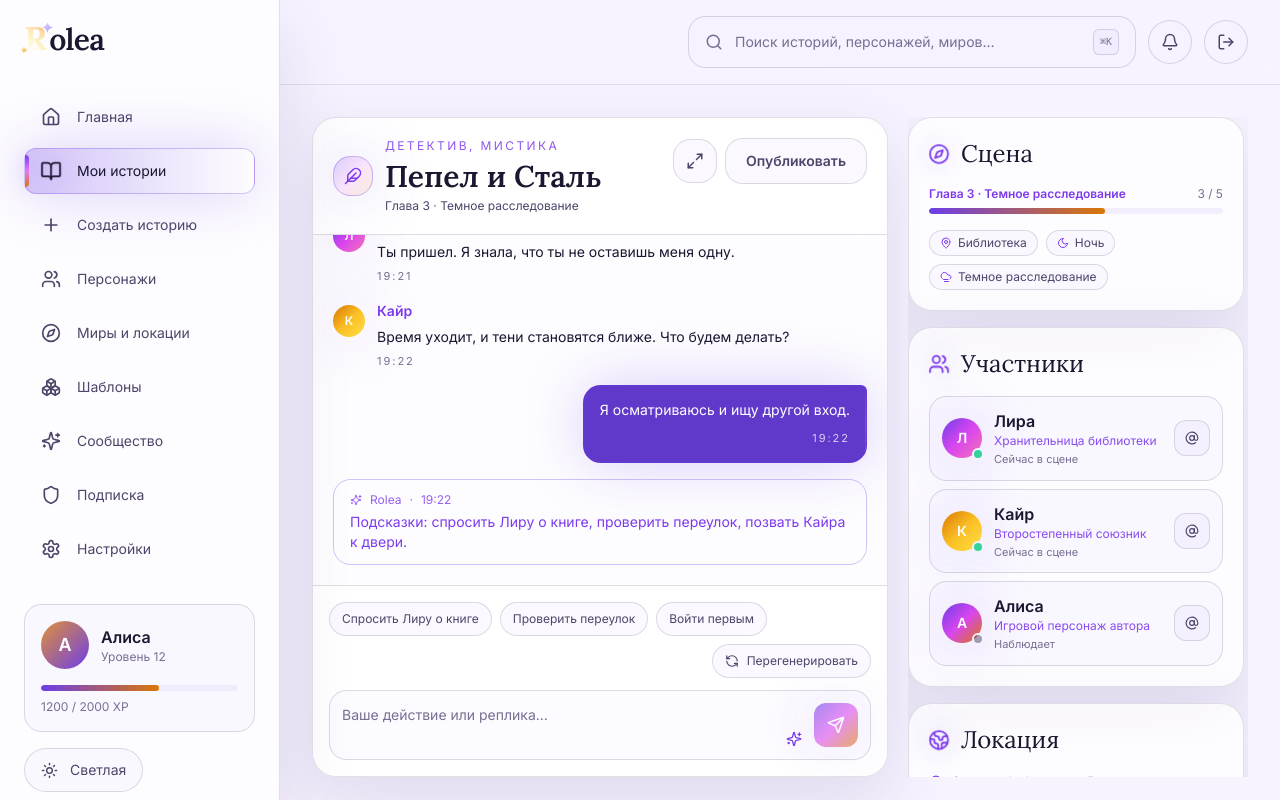
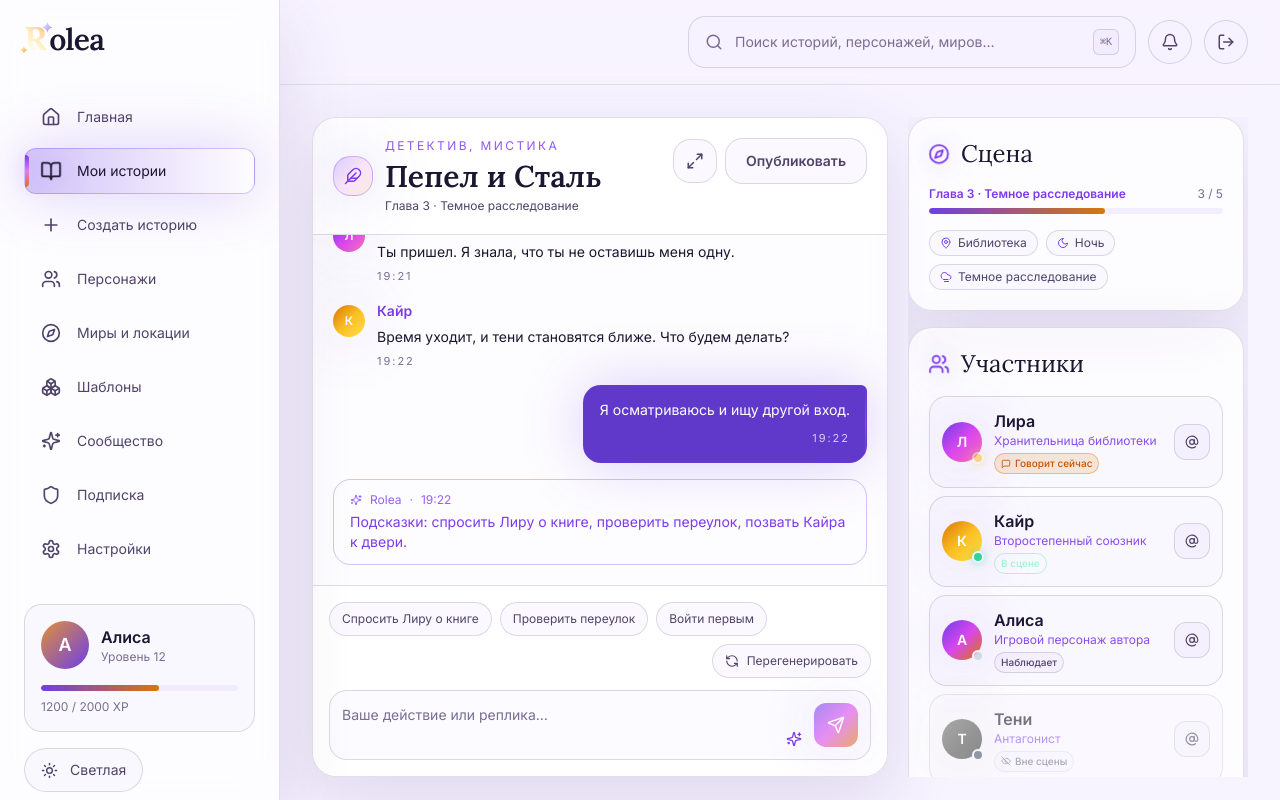
Before and after one commit to deerbyy/Rolea, a Next.js app: page /app/story/ash-and-steel in a window 1280 px wide. Built offline with nearby package versions, Linux system fonts and the light colour scheme.

Commit message:
feat(story-chat): расширенные статусы участников (говорит/в сцене/наблюдает/вне) и визуальный апгрейд Локации
Co-Authored-By: Devin AI <158243242+devin-ai-integration[bot]@users.noreply.github.com>

```diff
--- a/components/story-chat.tsx
+++ b/components/story-chat.tsx
@@ -4,14 +4,18 @@ import { useEffect, useMemo, useRef, useState } from "react";
 import {
   AtSign,
   BookOpen,
+  ChevronRight,
   CloudFog,
   Compass,
+  EyeOff,
   Feather,
+  Flame,
   Globe2,
   Loader2,
   Map as MapIcon,
   MapPin,
   Maximize2,
+  MessageSquare,
   Minimize2,
   Moon,
   Pin,
@@ -428,21 +432,64 @@ export function StoryChat({ storyId }: { storyId: string }) {
                 paletteClass={
                   characterPalette[character.name] ?? "from-accent via-fuchsia-500 to-ember"
                 }
-                active={index < 2}
+                presence={
+                  index === 0 ? "speaking" : index === 1 ? "present" : "watching"
+                }
                 onMention={() => mention(character.name)}
               />
             ))}
+            <CharacterRow
+              character={{
+                id: "shade",
+                name: "Тени",
+                role: "Антагонист",
+                traits: [],
+                description: "",
+                storyTitle: story.title,
+                status: "Прячутся"
+              }}
+              paletteClass="from-slate-500 via-slate-600 to-slate-700"
+              presence="away"
+              onMention={() => mention("Тени")}
+            />
           </div>
         </Panel>
 
         <Panel icon={Globe2} title="Локация">
-          <div className="space-y-3 text-sm">
-            <LocLine icon={MapPin} label="Старая библиотека Весперии" />
-            <LocLine icon={Moon} label="Глубокая ночь, 03:14" />
-            <LocLine icon={CloudFog} label="Туман и дрожащий свет фонарей" />
+          <div className="space-y-4">
+            <div className="story-card-bg relative overflow-hidden rounded-2xl border border-line/15">
+              <div className="absolute inset-0 bg-gradient-to-t from-bg via-bg/40 to-transparent" />
+              <div className="relative flex flex-col gap-1 p-4">
+                <span className="text-[10px] uppercase tracking-[0.22em] text-accent-ring/85">
+                  Текущая сцена
+                </span>
+                <p className="font-serif text-lg leading-tight text-white">
+                  Старая библиотека Весперии
+                </p>
+                <span className="text-xs text-white/70">Этаж 1 · Главный зал</span>
+              </div>
+            </div>
+
+            <div className="flex flex-wrap gap-2">
+              <SceneChip icon={Moon} label="Ночь · 03:14" />
+              <SceneChip icon={CloudFog} label="Туман" />
+              <SceneChip icon={Flame} label="Свечи" />
+            </div>
+
+            <div>
+              <p className="mb-2 text-[10px] font-semibold uppercase tracking-[0.18em] text-subtle">
+                Выходы
+              </p>
+              <div className="space-y-1.5">
+                <ExitRow label="Подвал библиотеки" hint="Слышны шаги" />
+                <ExitRow label="Верхний ярус" hint="Заперто" muted />
+                <ExitRow label="Двор и переулок" hint="Оттуда пришли" />
+              </div>
+            </div>
+
             <button
               type="button"
-              className="hover-lift mt-1 inline-flex items-center gap-2 rounded-xl border border-line/15 bg-surface-2/40 px-3 py-2 text-xs text-muted transition hover:border-accent/40 hover:text-fg"
+              className="hover-lift inline-flex w-full items-center justify-center gap-2 rounded-xl border border-line/15 bg-surface-2/40 px-3 py-2 text-xs text-muted transition hover:border-accent/40 hover:text-fg"
             >
               <MapIcon size={14} /> Открыть карту мира
             </button>
@@ -571,12 +618,33 @@ function SceneChip({ icon: Icon, label }: { icon: typeof MapPin; label: string }
   );
 }
 
-function LocLine({ icon: Icon, label }: { icon: typeof MapPin; label: string }) {
+function ExitRow({
+  label,
+  hint,
+  muted = false
+}: {
+  label: string;
+  hint?: string;
+  muted?: boolean;
+}) {
   return (
-    <div className="flex items-center gap-2 text-muted">
-      <Icon size={14} className="shrink-0 text-accent-ring" />
-      <span className="truncate">{label}</span>
-    </div>
+    <button
+      type="button"
+      className={cn(
+        "hover-lift group flex w-full items-center gap-3 rounded-xl border border-line/10 bg-surface-2/30 px-3 py-2 text-left text-sm transition hover:border-accent/40 hover:bg-surface-2/50",
+        muted && "opacity-60"
+      )}
+    >
+      <Compass size={14} className="shrink-0 text-accent-ring" />
+      <div className="min-w-0 flex-1">
+        <p className="truncate text-fg">{label}</p>
+        {hint && <p className="truncate text-[11px] text-subtle">{hint}</p>}
+      </div>
+      <ChevronRight
+        size={14}
+        className="shrink-0 text-subtle transition group-hover:translate-x-0.5 group-hover:text-accent-ring"
+      />
+    </button>
   );
 }
 
@@ -606,24 +674,78 @@ function MemoryRow({ text, pinned = false }: { text: string; pinned?: boolean })
   );
 }
 
+type Presence = "present" | "speaking" | "watching" | "away";
+
+const presenceMeta: Record<
+  Presence,
+  {
+    label: string;
+    dot: string;
+    pill: string;
+    text: string;
+    icon: typeof MessageSquare | null;
+    pulse?: boolean;
+  }
+> = {
+  speaking: {
+    label: "Говорит",
+    dot: "bg-amber-400 shadow-[0_0_10px_rgba(251,191,36,0.7)]",
+    pill: "border-ember/40 bg-ember/15 text-ember-soft",
+    text: "Говорит сейчас",
+    icon: MessageSquare,
+    pulse: true
+  },
+  present: {
+    label: "В сцене",
+    dot: "bg-emerald-400 shadow-[0_0_8px_rgba(52,211,153,0.55)]",
+    pill: "border-emerald-400/30 bg-emerald-400/12 text-emerald-200",
+    text: "В сцене",
+    icon: null
+  },
+  watching: {
+    label: "Наблюдает",
+    dot: "bg-slate-300/80",
+    pill: "border-line/15 bg-surface-3/40 text-muted",
+    text: "Наблюдает",
+    icon: null
+  },
+  away: {
+    label: "Вне сцены",
+    dot: "bg-slate-600",
+    pill: "border-line/10 bg-surface-3/30 text-subtle",
+    text: "Вне сцены",
+    icon: EyeOff
+  }
+};
+
 function CharacterRow({
   character,
   paletteClass,
-  active,
+  presence,
   onMention
 }: {
   character: Character;
   paletteClass: string;
-  active: boolean;
+  presence: Presence;
   onMention: () => void;
 }) {
+  const meta = presenceMeta[presence];
+  const isAway = presence === "away";
+  const Icon = meta.icon;
+
   return (
-    <div className="hover-lift group flex items-center gap-3 rounded-2xl border border-line/15 bg-surface-2/40 p-3">
+    <div
+      className={cn(
+        "hover-lift group flex items-center gap-3 rounded-2xl border border-line/15 bg-surface-2/40 p-3 transition",
+        isAway && "opacity-60"
+      )}
+    >
       <div className="relative shrink-0">
         <span
           className={cn(
             "grid h-10 w-10 place-items-center rounded-full bg-gradient-to-br text-sm font-semibold text-white shadow-glow",
-            paletteClass
+            paletteClass,
+            isAway && "grayscale"
           )}
         >
           {initialOf(character.name)}
@@ -631,7 +753,8 @@ function CharacterRow({
         <span
           className={cn(
             "absolute -bottom-0.5 -right-0.5 h-3 w-3 rounded-full border-2 border-surface-2",
-            active ? "bg-emerald-400" : "bg-line/40"
+            meta.dot,
+            meta.pulse && "animate-pulse"
           )}
           aria-hidden
         />
@@ -639,9 +762,15 @@ function CharacterRow({
       <div className="min-w-0 flex-1">
         <p className="truncate font-semibold">{character.name}</p>
         <p className="truncate text-xs text-accent-ring/90">{character.role}</p>
-        <p className="mt-0.5 truncate text-[11px] text-subtle">
-          {active ? "Сейчас в сцене" : "Наблюдает"}
-        </p>
+        <span
+          className={cn(
+            "mt-1 inline-flex items-center gap-1 rounded-full border px-1.5 py-0.5 text-[10px] font-medium",
+            meta.pill
+          )}
+        >
+          {Icon && <Icon size={10} />}
+          {meta.text}
+        </span>
       </div>
       <button
         type="button"
```
